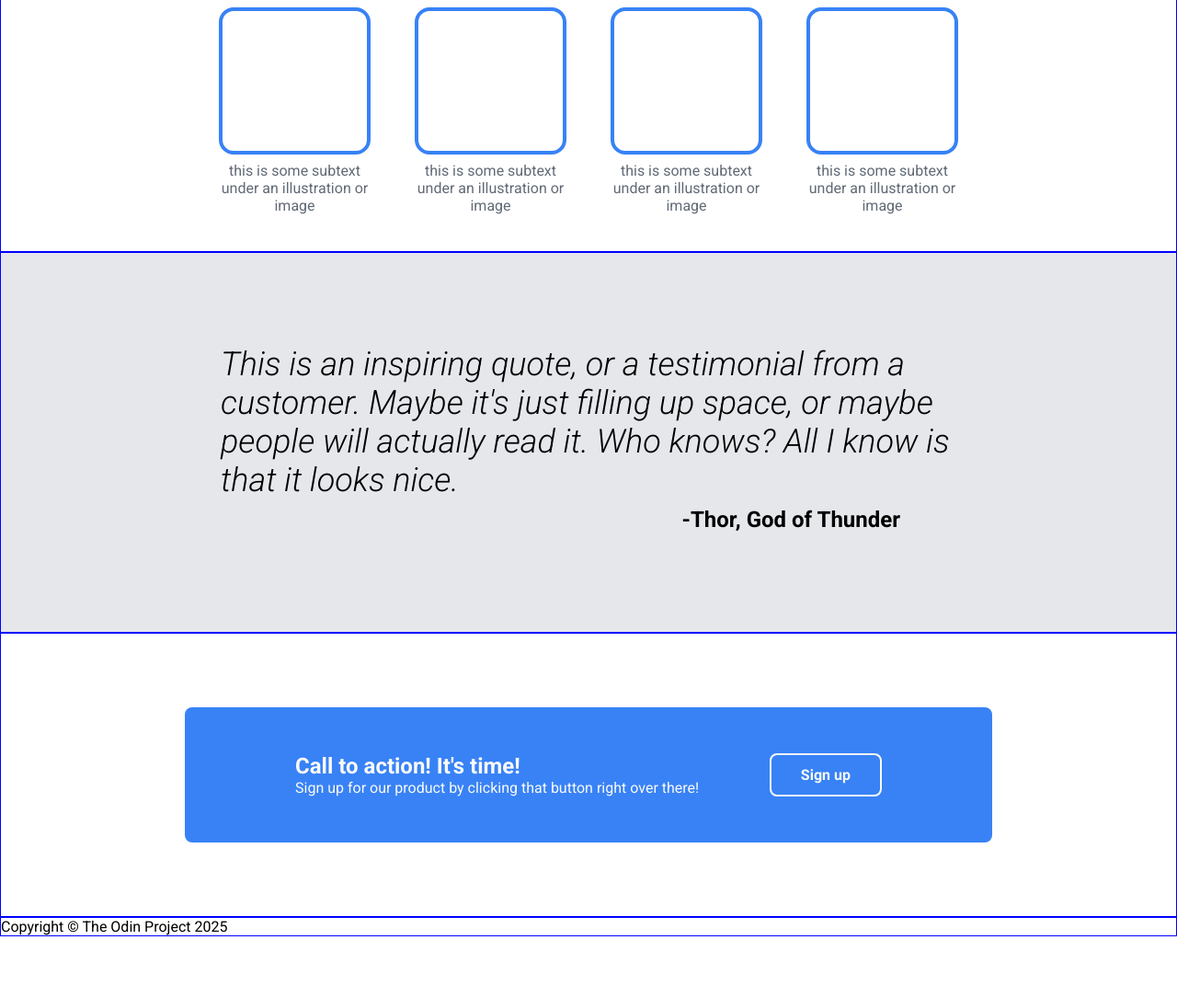
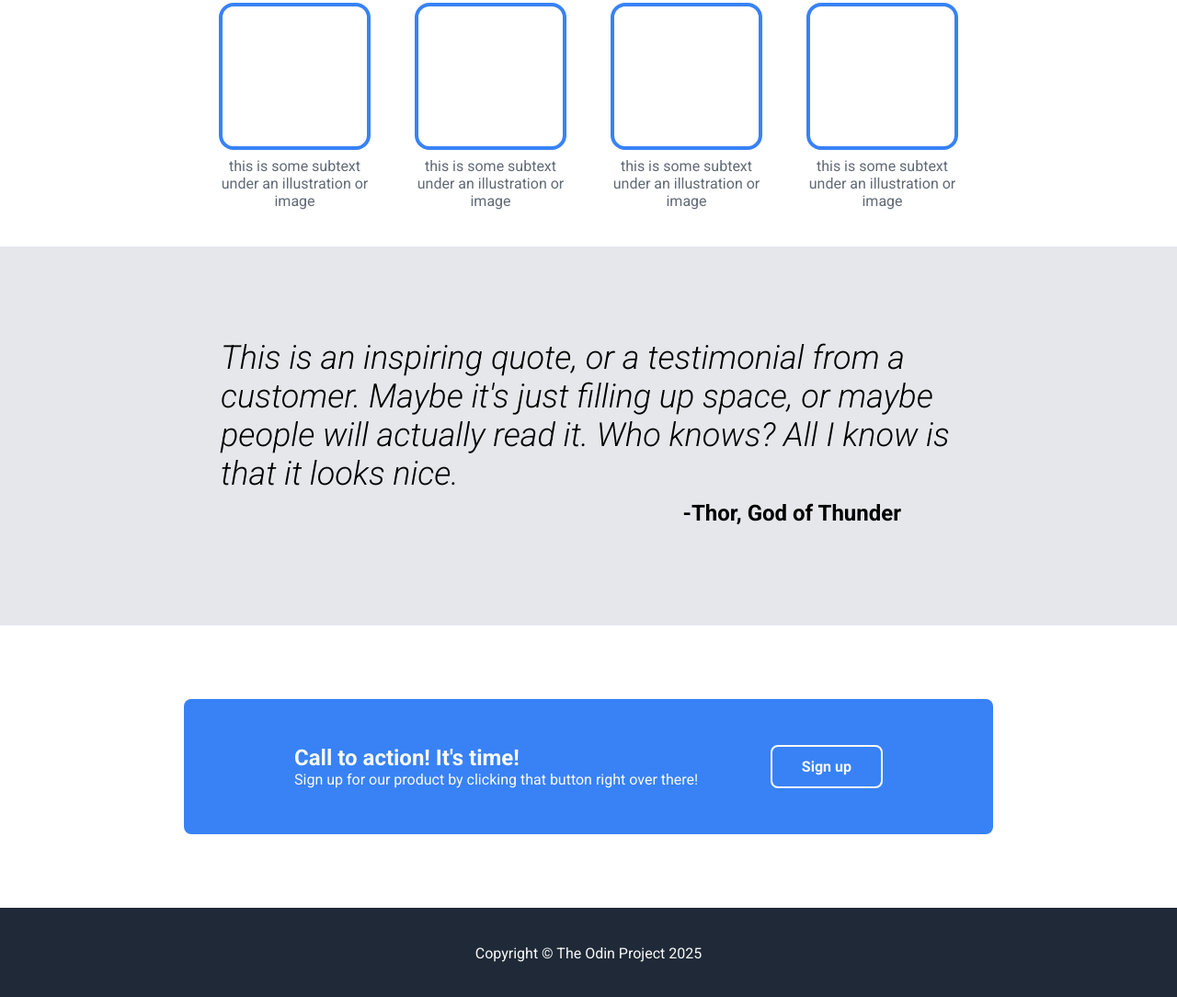
Before and after one commit to LucaX877/odin-landing-page, a plain HTML site: page index.html in a window 1280 px wide. Shown: the part 672-1756 px from the top of the page at 92% size. Before the commit the page ends 1690 px from the top, so only its background shows below. Drawn offline with Linux system fonts and the light colour scheme.

Commit message:
Style footer

```diff
--- a/styles.css
+++ b/styles.css
@@ -162,7 +162,11 @@ a,.hero-secondary {
     padding: 0px 32px;
 }
 
-/* for debugging */
-body > div {
-    border: 1px solid blue;
+.footer {
+    background-color: #1F2937;
+    color:#F9FAF8;
+    display: flex;
+    justify-content: center;
+    align-items: center;
+    padding: 40px 200px;
 }
```
